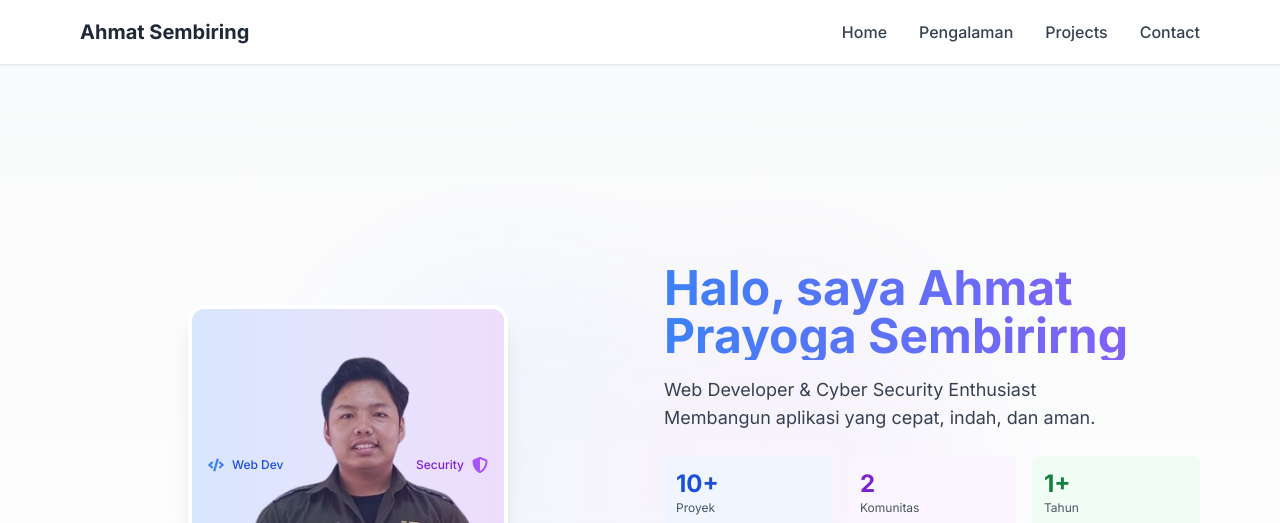
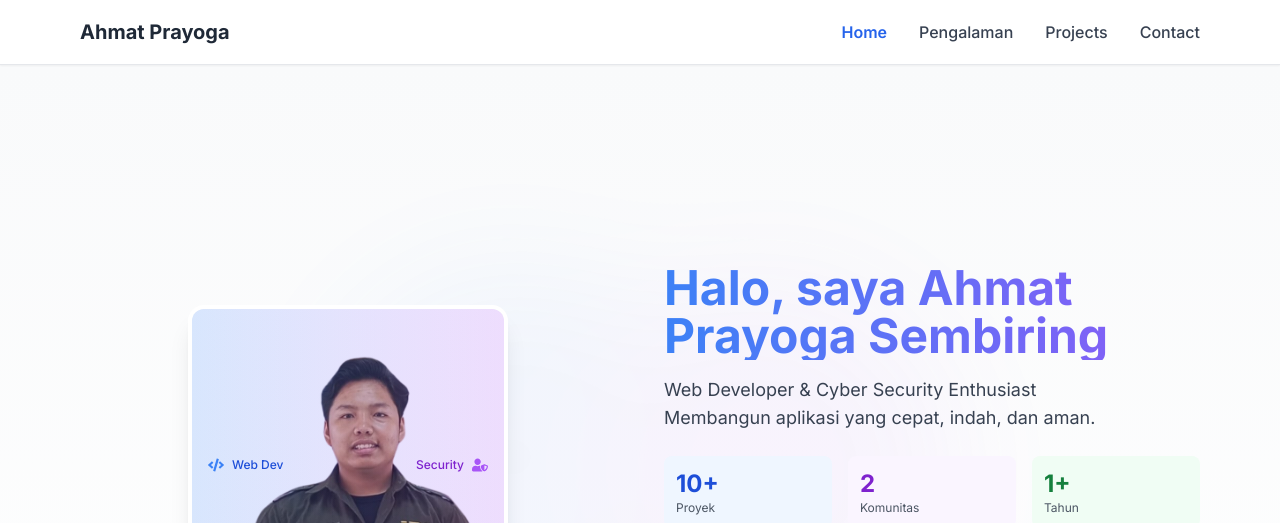
Before and after one commit to Ahmatsembiring/Porpotolio, a React (Vite) app: page / in a window 1280 px wide. Shown: the top 523 px of the page. Built offline with nearby package versions, Linux system fonts and the light colour scheme.

Commit message:
Update Nabbar

```diff
--- a/src/components/Hero.jsx
+++ b/src/components/Hero.jsx
@@ -8,7 +8,7 @@ import {
   FaYoutube,
   FaInstagram,
   FaCode,
-  FaShieldAlt,
+  FaUserShield, // ✅ diganti dari FaShieldAlt
 } from 'react-icons/fa';
 import { motion } from 'framer-motion';
 
@@ -25,7 +25,7 @@ export default function Hero() {
       </div>
 
       <div className="max-w-6xl mx-auto px-4 grid md:grid-cols-2 gap-12 items-center w-full z-10">
-        {/* Foto Profil — Dengan Dual Identity Overlay */}
+        {/* Foto Profil */}
         <motion.div
           initial={{ opacity: 0, x: -50 }}
           animate={{ opacity: 1, x: 0 }}
@@ -33,9 +33,7 @@ export default function Hero() {
           className="relative flex justify-center"
         >
           <div className="relative w-64 h-64 md:w-80 md:h-80 rounded-2xl overflow-hidden border-4 border-white shadow-xl">
-            {/* Left overlay: Web Dev */}
             <div className="absolute inset-0 bg-gradient-to-r from-blue-500/20 to-transparent z-10"></div>
-            {/* Right overlay: Security */}
             <div className="absolute inset-0 bg-gradient-to-l from-purple-500/20 to-transparent z-10"></div>
 
             <img
@@ -44,7 +42,6 @@ export default function Hero() {
               className="w-full h-full object-cover"
             />
 
-            {/* Label kiri: Web Dev */}
             <div className="absolute left-0 top-1/2 transform -translate-y-1/2 w-1/2 p-4 text-left z-20">
               <div className="flex items-center gap-2">
                 <FaCode className="text-blue-500" />
@@ -52,11 +49,10 @@ export default function Hero() {
               </div>
             </div>
 
-            {/* Label kanan: Security */}
             <div className="absolute right-0 top-1/2 transform -translate-y-1/2 w-1/2 p-4 text-right z-20">
               <div className="flex items-center gap-2 justify-end">
                 <span className="text-xs font-medium text-purple-700">Security</span>
-                <FaShieldAlt className="text-purple-500" />
+                <FaUserShield className="text-purple-500" />
               </div>
             </div>
           </div>
@@ -85,7 +81,7 @@ export default function Hero() {
               backgroundSize: '200% 200%',
             }}
           >
-            Halo, saya Ahmat Prayoga Sembirirng
+            Halo, saya Ahmat Prayoga Sembiring
           </motion.h1>
 
           <motion.p
@@ -120,7 +116,7 @@ export default function Hero() {
             </div>
           </motion.div>
 
-          {/* Tombol Aksi */}
+          {/* Tombol */}
           <motion.div
             className="flex flex-wrap justify-center md:justify-start gap-4 mt-6"
             initial={{ opacity: 0, y: 20 }}
@@ -146,7 +142,7 @@ export default function Hero() {
             </motion.div>
           </motion.div>
 
-          {/* Sosial Media */}
+          {/* Sosial Media — tanpa spasi di URL! */}
           <motion.div
             className="flex justify-center md:justify-start space-x-5 mt-8"
             initial={{ opacity: 0, y: 20 }}
--- a/src/components/Navbar.jsx
+++ b/src/components/Navbar.jsx
@@ -1,30 +1,48 @@
 // src/components/Navbar.jsx
 import { useState } from 'react';
-import { Link } from 'react-router-dom';
+import { Link, useLocation } from 'react-router-dom';
 
 export default function Navbar() {
   const [isOpen, setIsOpen] = useState(false);
+  const location = useLocation();
+
+  const isActive = (path) => location.pathname === path;
 
   return (
     <nav className="bg-white border-b border-gray-200 shadow-sm sticky top-0 z-50">
       <div className="max-w-6xl mx-auto px-4">
         <div className="flex justify-between h-16 items-center">
-          <Link to="/" className="font-bold text-xl text-gray-800 hover:text-blue-600 transition">
-            Ahmat Sembiring
+          <Link
+            to="/"
+            className="font-bold text-xl text-gray-800 hover:text-blue-600 transition"
+          >
+            Ahmat Prayoga
           </Link>
 
           {/* Desktop Menu */}
           <div className="hidden md:flex items-center space-x-8">
-            <Link to="/" className="font-medium text-gray-700 hover:text-blue-600 transition">
+            <Link
+              to="/"
+              className={`font-medium transition ${isActive('/') ? 'text-blue-600 font-semibold' : 'text-gray-700 hover:text-blue-600'}`}
+            >
               Home
             </Link>
-            <Link to="/experience" className="font-medium text-gray-700 hover:text-blue-600 transition">
+            <Link
+              to="/experience"
+              className={`font-medium transition ${isActive('/experience') ? 'text-blue-600 font-semibold' : 'text-gray-700 hover:text-blue-600'}`}
+            >
               Pengalaman
             </Link>
-            <Link to="/projects" className="font-medium text-gray-700 hover:text-blue-600 transition">
+            <Link
+              to="/projects"
+              className={`font-medium transition ${isActive('/projects') ? 'text-blue-600 font-semibold' : 'text-gray-700 hover:text-blue-600'}`}
+            >
               Projects
             </Link>
-            <Link to="/contact" className="font-medium text-gray-700 hover:text-blue-600 transition">
+            <Link
+              to="/contact"
+              className={`font-medium transition ${isActive('/contact') ? 'text-blue-600 font-semibold' : 'text-gray-700 hover:text-blue-600'}`}
+            >
               Contact
             </Link>
           </div>
@@ -42,34 +60,21 @@ export default function Navbar() {
         {/* Mobile Menu */}
         {isOpen && (
           <div className="md:hidden py-4 flex flex-col space-y-3 pb-4 border-t border-gray-200">
-            <Link
-              to="/"
-              className="font-medium text-gray-700 hover:text-blue-600 transition"
-              onClick={() => setIsOpen(false)}
-            >
-              Home
-            </Link>
-            <Link
-              to="/experience"
-              className="font-medium text-gray-700 hover:text-blue-600 transition"
-              onClick={() => setIsOpen(false)}
-            >
-              Pengalaman
-            </Link>
-            <Link
-              to="/projects"
-              className="font-medium text-gray-700 hover:text-blue-600 transition"
-              onClick={() => setIsOpen(false)}
-            >
-              Projects
-            </Link>
-            <Link
-              to="/contact"
-              className="font-medium text-gray-700 hover:text-blue-600 transition"
-              onClick={() => setIsOpen(false)}
-            >
-              Contact
-            </Link>
+            {[
+              { to: '/', label: 'Home' },
+              { to: '/experience', label: 'Pengalaman' },
+              { to: '/projects', label: 'Projects' },
+              { to: '/contact', label: 'Contact' },
+            ].map((item) => (
+              <Link
+                key={item.to}
+                to={item.to}
+                className={`font-medium transition ${isActive(item.to) ? 'text-blue-600 font-semibold' : 'text-gray-700 hover:text-blue-600'}`}
+                onClick={() => setIsOpen(false)}
+              >
+                {item.label}
+              </Link>
+            ))}
           </div>
         )}
       </div>
```
